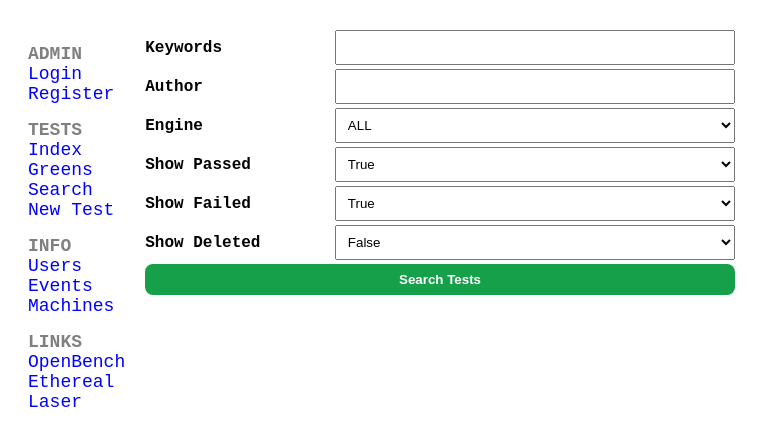
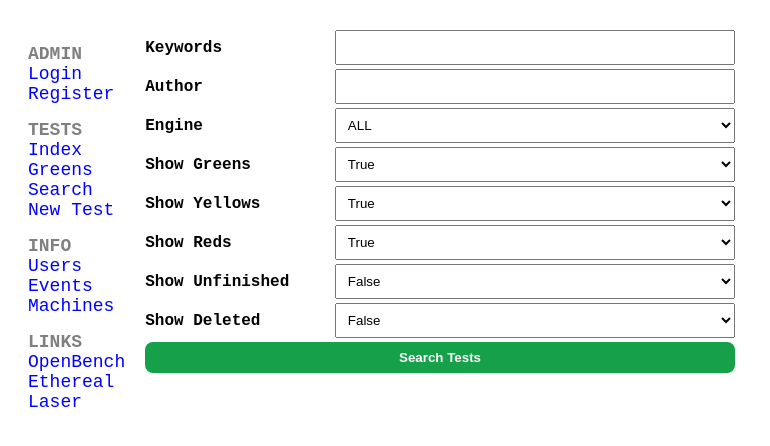
Before and after one commit to AndyGrant/OpenBench, a Django app: page /search/ in a window 1280 px wide. Shown: the top 446 px of the page, without its empty margins (0-770 px from the left). Run offline with Django 3.2, Linux system fonts and the light colour scheme.

Commit message:
Search for yellow tests and unfinished tests

```diff
--- a/OpenBench/views.py
+++ b/OpenBench/views.py
@@ -1,3 +1,4 @@
+from django.db.models import F
 from django.shortcuts import render as djangoRender
 from django.http import HttpResponse, HttpResponseRedirect
 from django.contrib.auth import authenticate
@@ -199,17 +200,25 @@ def search(request):
     if request.POST['author'] != '':
         tests = tests.filter(author=request.POST['author'])
 
-    # Don't show tests that have passed (Default is False)
-    if request.POST['showpassed'] != 'True':
+    # Don't show tests that have passed
+    if request.POST['showgreens'] == 'False':
         tests = tests.exclude(passed=True)
 
-    # Don't show tests that have failed (Default is False)
-    if request.POST['showfailed'] != 'True':
-        tests = tests.exclude(failed=True)
+    # Don't show tests that have failed yellow
+    if request.POST['showyellows'] == 'False':
+        tests = tests.exclude(failed=True,wins__gte=F('losses'))
 
-    # Don't show tests that have been deleted (Default is True)
-    if request.POST['showdeleted'] != 'False':
-        tests = tests.exclude(deleted=False)
+    # Don't show tests that have failed red
+    if request.POST['showreds']  == 'False':
+        tests = tests.exclude(failed=True,wins__lt=F('losses'))
+
+    # Don't show tests that are unfinished
+    if request.POST['showunfinished'] == 'False':
+        tests = tests.exclude(passed=False,failed=False)
+
+    # Don't show tests that have been deleted
+    if request.POST['showdeleted'] == 'False':
+        tests = tests.exclude(deleted=True)
 
     # If there are no keywords, we are done searching
     keywords = request.POST['keywords'].split()
--- a/Templates/OpenBench/search.html
+++ b/Templates/OpenBench/search.html
@@ -18,16 +18,28 @@
         {% endfor %}
     </select>
     <br>
-    <label> Show Passed </label>
-    <select name="showpassed">
+    <label> Show Greens </label>
+    <select name="showgreens">
         <option selected value="True">True</option>
         <option value="False">False</option>
     </select>
     <br>
-    <label> Show Failed </label>
-    <select name="showfailed">
+    <label> Show Yellows </label>
+    <select name="showyellows">
         <option selected value="True">True</option>
         <option value="False">False</option>
+    </select>
+    <br>
+    <label> Show Reds </label>
+    <select name="showreds">
+        <option selected value="True">True</option>
+        <option value="False">False</option>
+    </select>
+    <br>
+    <label> Show Unfinished </label>
+    <select name="showunfinished">
+        <option value="True">True</option>
+        <option selected value="False">False</option>
     </select>
     <br>
     <label> Show Deleted </label>
```
